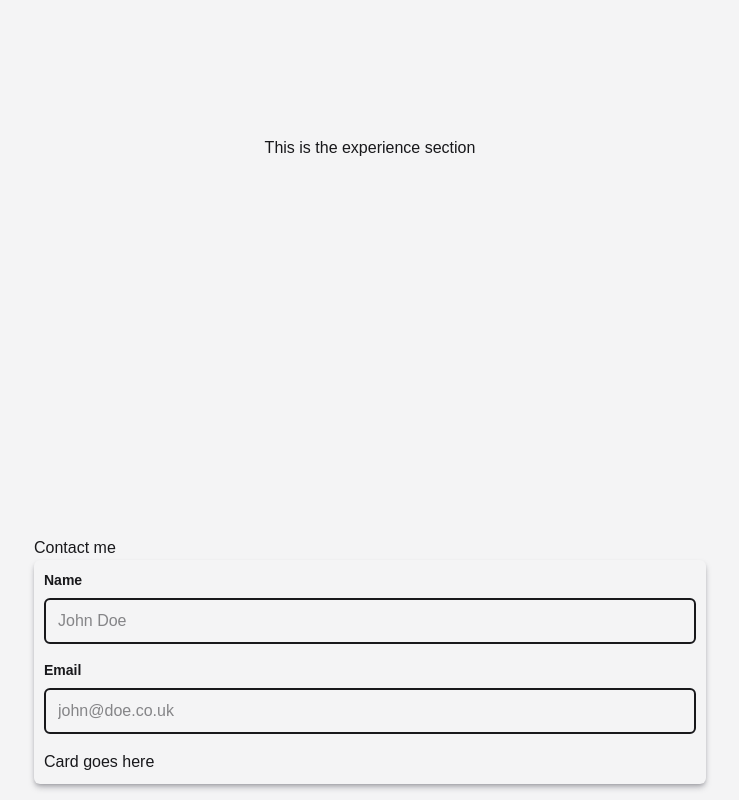
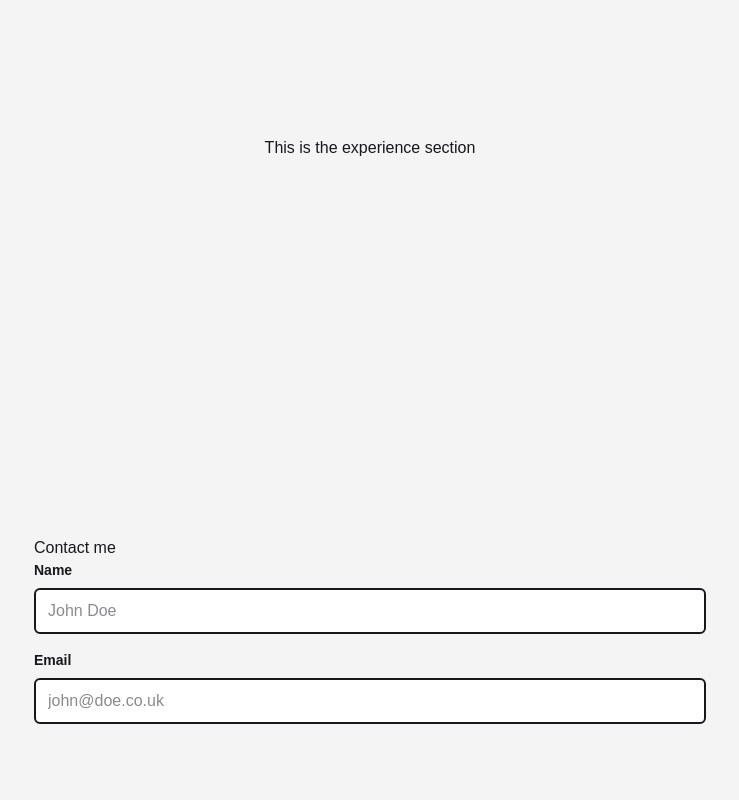
Before and after one commit to scottjoe1996/portfolio, a Next.js app: page / in a window 1280 px wide. Shown: the part 1400-2200 px from the top of the page, without its empty margins (270-1009 px from the left). After the commit the page ends 2156 px from the top, so only its background shows below. Built offline with nearby package versions, Linux system fonts and the light colour scheme.

Commit message:
type is now defined on the field component

```diff
--- a/components/sections/contact/contact-section.tsx
+++ b/components/sections/contact/contact-section.tsx
@@ -9,13 +9,15 @@ const ContactSection: React.FC = () => {
     <section id="contact" className="flex w-full items-center justify-center">
       <div className="w-full max-w-2xl">
         <h2>Contact me</h2>
-        <div className="container-shadow rounded-md p-2.5">
-          <form>
-            <Field id="name" label="Name" placeholder="John Doe" />
-            <Field id="email" label="Email" placeholder="john@doe.co.uk" />
-          </form>
-          <p>Card goes here</p>
-        </div>
+        <form>
+          <Field id="name" type="text" label="Name" placeholder="John Doe" />
+          <Field
+            id="email"
+            type="email"
+            label="Email"
+            placeholder="john@doe.co.uk"
+          />
+        </form>
       </div>
     </section>
   );
--- a/components/sections/contact/field.tsx
+++ b/components/sections/contact/field.tsx
@@ -6,18 +6,19 @@ interface FieldProps {
   id: string;
   label: string;
   placeholder: string;
+  type: React.HTMLInputTypeAttribute;
 }
 
-const Field: React.FC<FieldProps> = ({ id, label, placeholder }) => {
+const Field: React.FC<FieldProps> = ({ id, label, placeholder, type }) => {
   return (
     <div className="mb-4">
       <label className="mb-2 block text-sm font-bold" htmlFor={id}>
         {label}
       </label>
       <input
-        className="w-full appearance-none rounded-md border-2 px-3 py-2 leading-relaxed"
+        className="w-full appearance-none rounded-md border-2 bg-white px-3 py-2 leading-relaxed"
         id={id}
-        type="email"
+        type={type}
         placeholder={placeholder}
       />
     </div>
```
